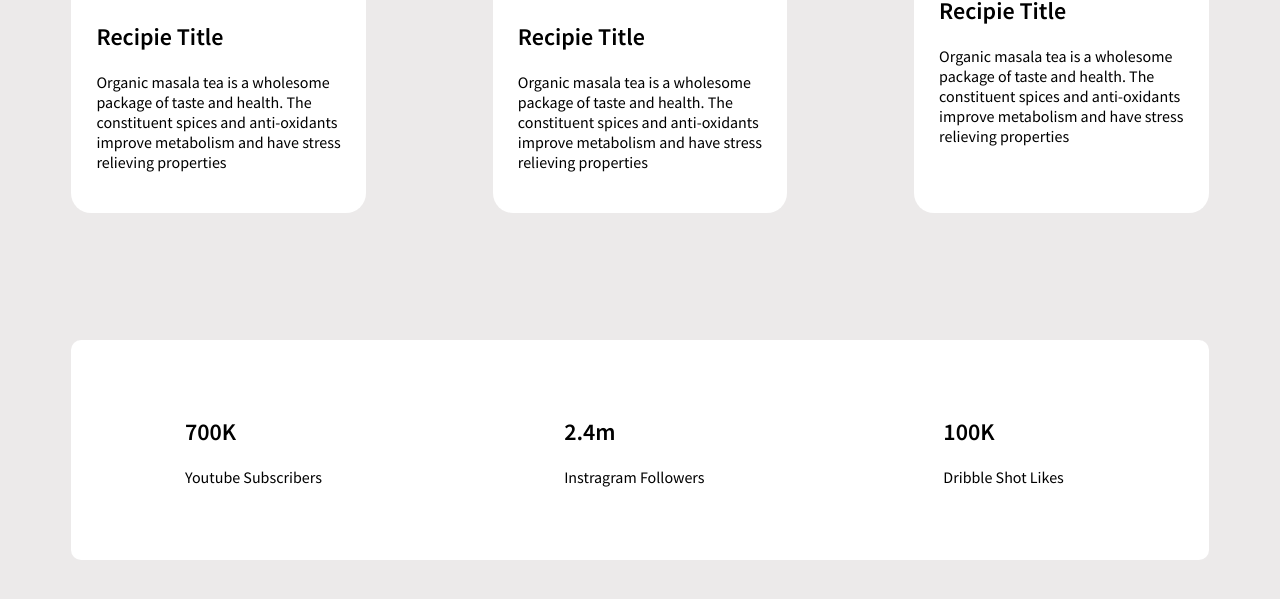
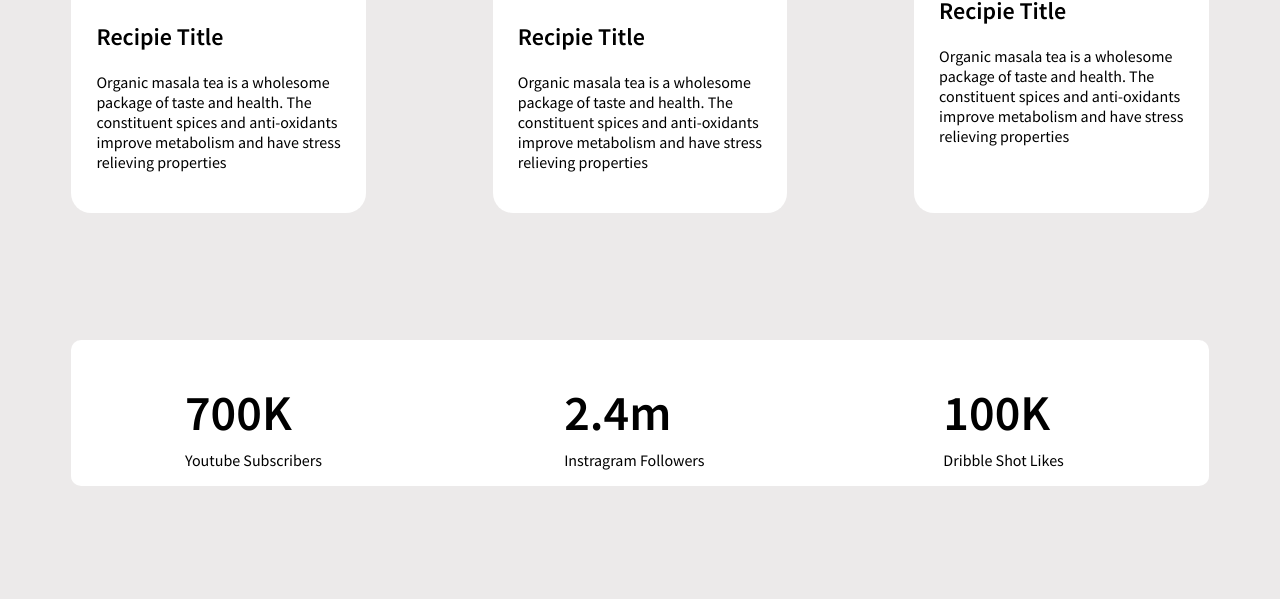
Before and after one commit to atique-atq/organic-food-network, a plain HTML site: page index.html in a window 1280 px wide. Shown: the part 1553-2152 px from the top of the page. After the commit the page ends 2102 px from the top, so only its background shows below. Drawn offline with Linux system fonts and the light colour scheme.

Commit message:
formatting likes section

```diff
--- a/index.html
+++ b/index.html
@@ -18,7 +18,7 @@
 <body>
     <section class="flexible-container">
         <div class="double-div">
-            <h1 id="header-font"> <span class="orange-color">Skip </span>The Diet, <br>Just Eat Healthy <br>With Food
+            <h1 class="weight-font"> <span class="orange-color">Skip </span>The Diet, <br>Just Eat Healthy <br>With Food
                 Network</h1>
             <p>Imagine you don't need a diet because we provide<br>
                 healthy and delicious food for you!</p>
@@ -73,19 +73,18 @@
     <section>
         <div class="like-container">
             <div class="like-boxes">
-                <h1>700K</h1>
+                <h1 class="weight-font">700K</h1>
                 <p>Youtube Subscribers</p>
             </div>
             <div class="like-boxes">
-                <h1>2.4m</h1>
+                <h1 class="weight-font">2.4m</h1>
                 <p>Instragram Followers</p>
             </div>
             <div class="like-boxes">
-                <h1>100K</h1>
+                <h1 class="weight-font">100K</h1>
                 <p>Dribble Shot Likes</p>
             </div>
         </div>
     </section>
 </body>
-
 </html>
--- a/style.css
+++ b/style.css
@@ -6,8 +6,9 @@ body{
 .flexible-container{
     display: flex;
 }
-#header-font{
+.weight-font{
     font-size: 50px;
+    margin-bottom: -10px;
 }
 .orange-color{
     color: orange;
@@ -56,7 +57,6 @@ body{
     border-radius: 10px;
 }
 .like-boxes{
-width: 28%;
-padding: 5% 10%;
-
+    width: 33%;
+    padding-left: 10%;
 }
```
